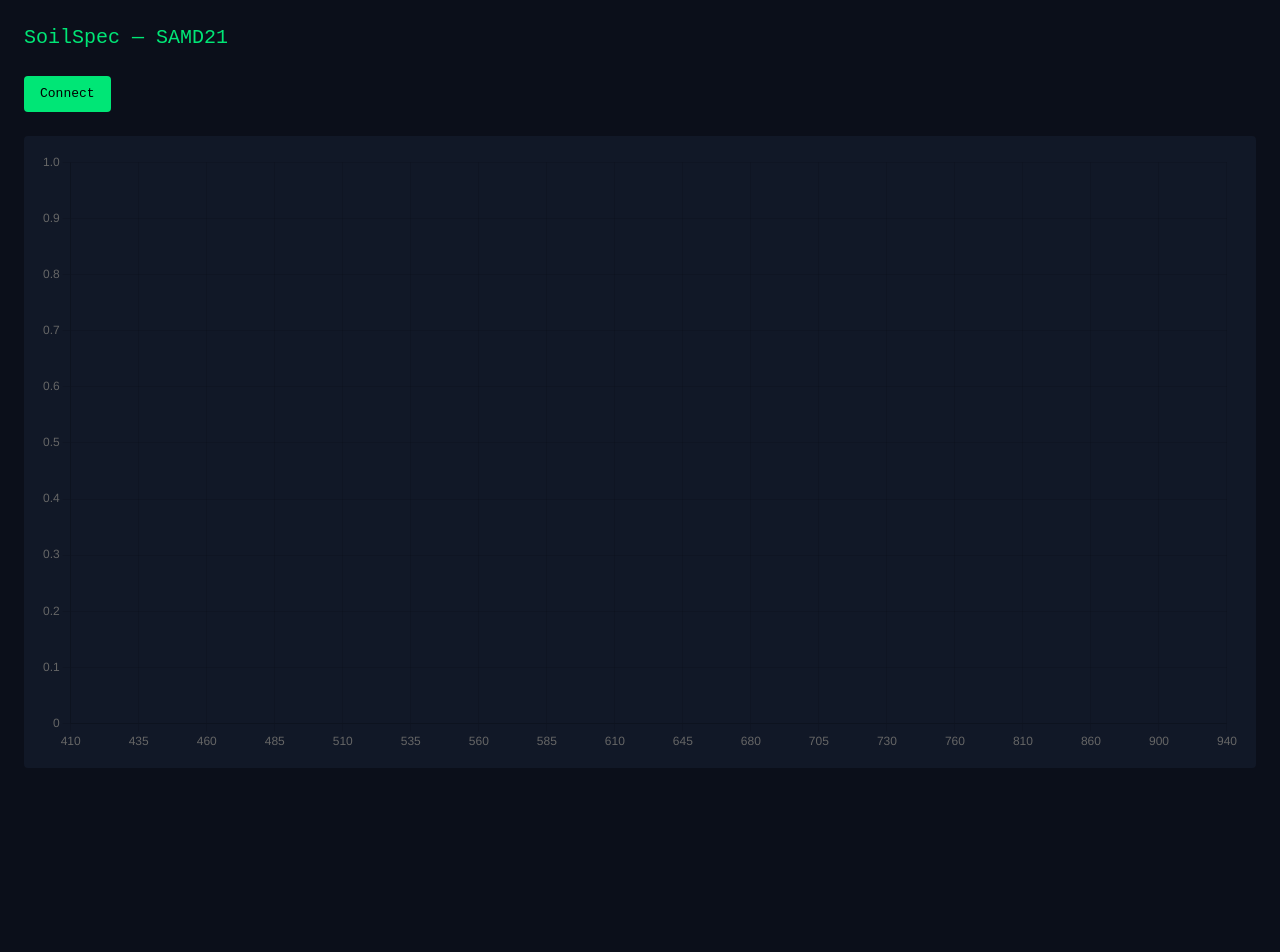
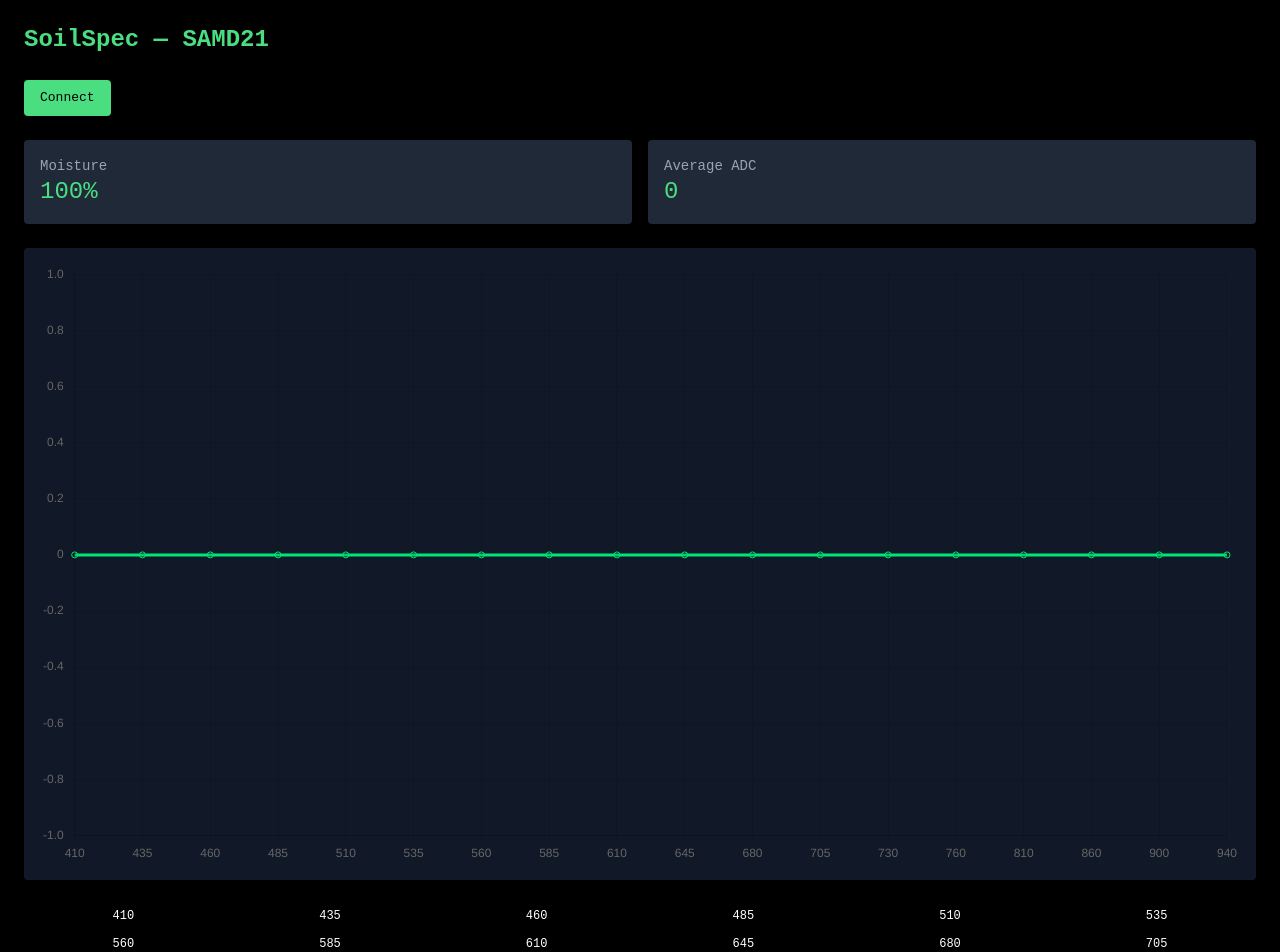
Before and after one commit to RATHI16/soilspec-ui, a React (Vite) app: page / in a window 1280 px wide. Shown: the top 952 px of the page. Before the commit the page ends 800 px from the top, so only its background shows below. Built offline with nearby package versions, Linux system fonts and the light colour scheme.

Commit message:
fix parsing

```diff
--- a/src/App.jsx
+++ b/src/App.jsx
@@ -1,74 +1,138 @@
-import { useState } from "react";
+import { useState, useRef } from "react";
 import { Line } from "react-chartjs-2";
-import { Chart, LineElement, CategoryScale, LinearScale, PointElement } from "chart.js";
+import {
+  Chart,
+  LineElement,
+  CategoryScale,
+  LinearScale,
+  PointElement,
+} from "chart.js";
 
 Chart.register(LineElement, CategoryScale, LinearScale, PointElement);
 
+const wavelengths = [410,435,460,485,510,535,560,585,610,645,680,705,730,760,810,860,900,940];
+
 export default function App() {
 
-  const [data, setData] = useState([]);
+  const [data, setData] = useState(new Array(18).fill(0));
   const [connected, setConnected] = useState(false);
 
-  let port, reader;
+  const portRef = useRef(null);
+  const readerRef = useRef(null);
 
+  // 🔌 CONNECT FUNCTION
   async function connect() {
     try {
-      port = await navigator.serial.requestPort({
+      portRef.current = await navigator.serial.requestPort({
         filters: [{ usbVendorId: 0x03EB }]
       });
 
-      await port.open({ baudRate: 115200 });
+      await portRef.current.open({ baudRate: 115200 });
       setConnected(true);
 
       const decoder = new TextDecoderStream();
-      port.readable.pipeTo(decoder.writable);
-      reader = decoder.readable.getReader();
+      portRef.current.readable.pipeTo(decoder.writable);
+      readerRef.current = decoder.readable.getReader();
 
       let buffer = "";
 
       while (true) {
-        const { value } = await reader.read();
+        const { value, done } = await readerRef.current.read();
+        if (done) break;
+
         buffer += value;
 
         const lines = buffer.split("\n");
         buffer = lines.pop();
 
         lines.forEach(line => {
-          if (line.includes("RAW:")) {
-            const vals = line.replace("RAW:", "").split(",").map(Number);
-            if (vals.length === 18) setData(vals);
+          if (line.includes("RAW")) {
+
+            const clean = line.split("RAW:")[1]?.trim();
+            if (!clean) return;
+
+            const vals = clean.split(",").map(v => parseInt(v));
+
+            if (vals.length === 18) {
+              setData([...vals]); // trigger UI update
+            }
           }
         });
       }
 
     } catch (err) {
-      console.error(err);
+      console.error("Connection error:", err);
     }
   }
 
+  // 📊 CHART
   const chartData = {
-    labels: [410,435,460,485,510,535,560,585,610,645,680,705,730,760,810,860,900,940],
-    datasets: [{
-      label: "Spectrum",
-      data: data,
-      borderColor: "#00e676"
-    }]
+    labels: wavelengths,
+    datasets: [
+      {
+        label: "Spectrum",
+        data: data,
+        borderColor: "#00e676",
+        tension: 0.3,
+      },
+    ],
   };
 
+  // 🌱 SIMPLE SOIL METRICS
+  const avg = data.reduce((a, b) => a + b, 0) / 18;
+  const moisture = Math.round((1 - avg / 4095) * 100);
+
   return (
-    <div className="p-6 space-y-6">
+    <div className="p-6 space-y-6 bg-black min-h-screen text-white">
 
-      <h1 className="text-xl text-accent">SoilSpec — SAMD21</h1>
+      {/* HEADER */}
+      <h1 className="text-2xl font-bold text-green-400">
+        SoilSpec — SAMD21
+      </h1>
 
+      {/* CONNECT BUTTON */}
       <button
         onClick={connect}
-        className="bg-accent text-black px-4 py-2 rounded"
+        className={`px-4 py-2 rounded ${
+          connected ? "bg-green-600" : "bg-green-400 text-black"
+        }`}
       >
         {connected ? "Connected" : "Connect"}
       </button>
 
-      <div className="bg-panel p-4 rounded">
+      {/* 🌱 SOIL METRICS */}
+      <div className="grid grid-cols-2 gap-4">
+        <div className="bg-gray-800 p-4 rounded">
+          <div className="text-sm text-gray-400">Moisture</div>
+          <div className="text-2xl text-green-400">{moisture}%</div>
+        </div>
+
+        <div className="bg-gray-800 p-4 rounded">
+          <div className="text-sm text-gray-400">Average ADC</div>
+          <div className="text-2xl text-green-400">
+            {Math.round(avg)}
+          </div>
+        </div>
+      </div>
+
+      {/* 📊 GRAPH */}
+      <div className="bg-gray-900 p-4 rounded">
         <Line data={chartData} />
+      </div>
+
+      {/* 📊 18 CHANNEL BARS */}
+      <div className="grid grid-cols-6 gap-2">
+        {data.map((v, i) => (
+          <div key={i} className="text-center">
+            <div
+              className="bg-green-400 w-full"
+              style={{
+                height: `${(v / 4095) * 100}px`,
+              }}
+            ></div>
+            <div className="text-xs mt-1">{wavelengths[i]}</div>
+          </div>
+        ))}
       </div>
 
     </div>
```
